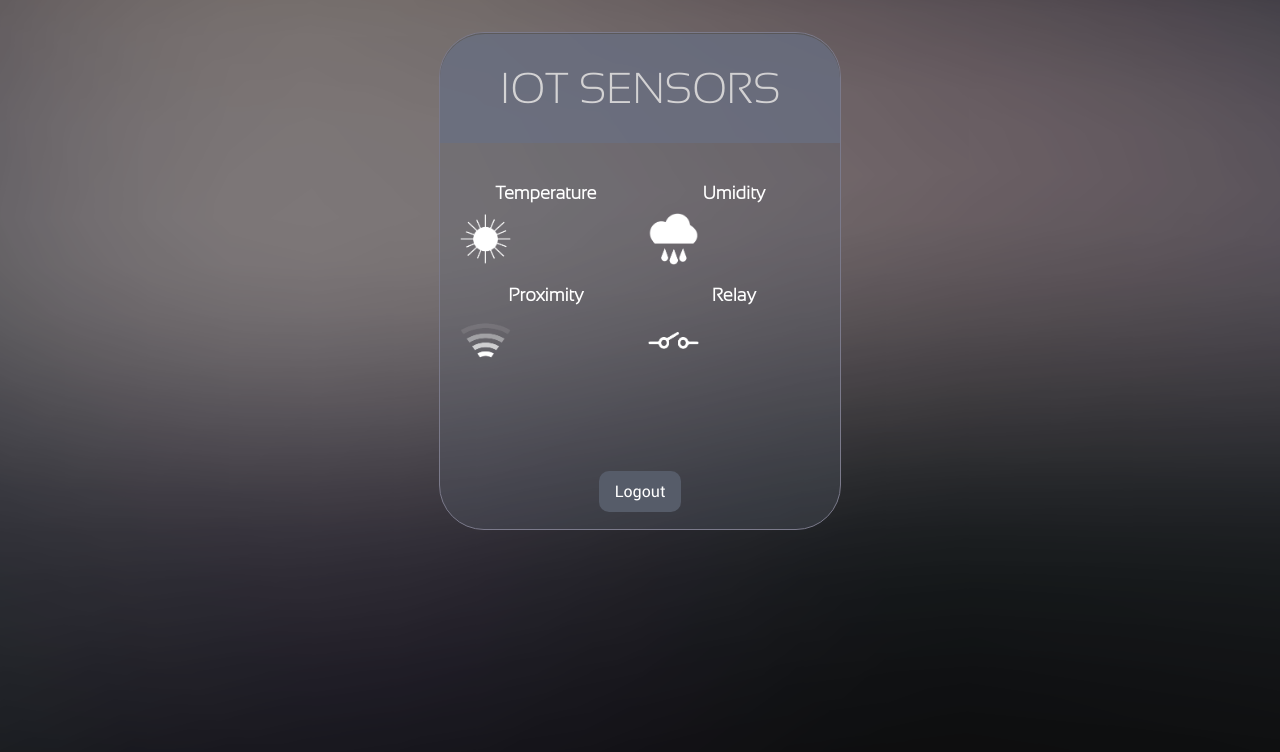
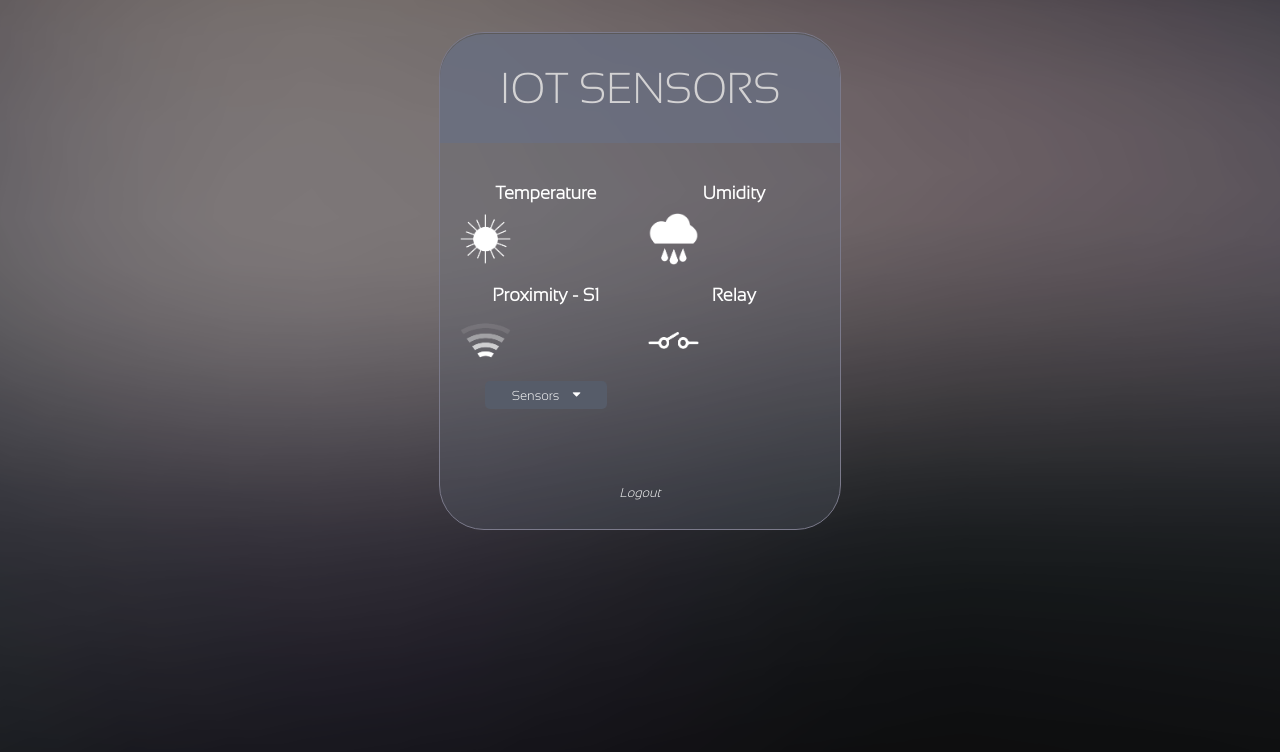
Before and after one commit to MariusParasca/cloud-project-iot-mapa, a Node server app: page /sensors in a window 1280 px wide. Shown: the top 752 px of the page. Run offline with Node 20, Linux system fonts and the light colour scheme; a user stored in the database is signed in; some libraries are stand-ins or nearby versions.

Commit message:
added dropdown menu for Proximity sensors

```diff
--- a/public/javascripts/sensors.js
+++ b/public/javascripts/sensors.js
@@ -1,4 +1,16 @@
 function onclick_logout() {
-    console.log("am dat click pe logot");
+    console.log("am dat click pe logout");
     window.location.replace("/logout");
 }
+
+function onclick_sensor1() {
+    document.getElementById("p-sensor-name").innerHTML = "Proximity - S1"
+}
+
+function onclick_sensor2() {
+    document.getElementById("p-sensor-name").innerHTML = "Proximity - S2"
+}
+
+function onclick_senzor3() {
+    document.getElementById("p-sensor-name").innerHTML = "Proximity - S3"
+}
--- a/public/stylesheets/style.css
+++ b/public/stylesheets/style.css
@@ -144,7 +144,7 @@ html {
   grid-template-columns: repeat(2, 1fr);
 }
 
-.sensor-name {
+.sensor-name, #p-sensor-name {
   color: white;
   font-family: 'SansationLight';
   font-weight: bold;
@@ -178,13 +178,83 @@ img {
   margin-bottom: 1.75em;
 }
 
+.log-out {
+  position: absolute;
+  width: 100%;
+  text-align: center;
+  bottom: 0;
+  margin-bottom: 1.75em;
+}
+
 .log-out a {
+  text-decoration: none;
+  color: white;
+  font-family: 'SansationLight';
+  font-size: 0.8em;
+  font-style: italic;
   cursor: pointer;
-  border-radius: 10px;
-  background-color: #565c69;
-  padding: 0.7em 1em 0.7em 1em;
 }
 
 .log-out a:hover {
+  text-decoration: underline;
+}
+
+/* Dropdown menu for Proximity sensor */
+.dropdown {
+  position: relative;
+  display: inline-block;
+  width: 100%;
+  text-align: center;
+  margin-top: 0.7em;
+}
+
+.dropbtn {
+  display: inline-flex;
+  background-color: #565c69;
+  color: white;
+  padding: 0.5em 2em 0.5em 2em;
+  border: none;
+  border-radius: 5px;
+  cursor: pointer;
+}
+
+.dropbtn-txt {
+  font-family: 'SansationLight';
+  font-size: small;
+}
+
+.dropbtn-img {
+  margin-left: 1em;
+}
+
+.dropdown-content {
+  position: absolute;
+  display: none;
+  left: 50%;
+  right: auto;
+  transform: translate(-50%, 0);
+  background-color:  #565c69;
+  border-radius: 5px;
+}
+
+.dropdown-content a {
+  text-decoration: none;
+  display: block;
+  color: white;
+  font-family: 'SansationLight';
+  font-size: small;
+  padding: 0.5em 2em 0.5em 2em;
+  cursor: pointer;
+}
+
+.dropdown-content a:hover {
   background-color: #474c58;
 }
+
+.dropdown:hover .dropbtn {
+  background-color: #474c58;
+}
+
+.dropdown:hover .dropdown-content {
+  display: block;
+}
--- a/views/sensors.pug
+++ b/views/sensors.pug
@@ -17,9 +17,18 @@ html(lang='en')
           .sensor-img-box
             img(src="/images/umidity.png", alt="Umidity")
         .sensor3
-          .sensor-name Proximity
+          #p-sensor-name Proximity - S1
           .sensor-img-box
             img(src="images/proximity.png", alt="Proximity")
+          .sensor-info
+          .dropdown
+            button(type="button").dropbtn
+              .dropbtn-txt Sensors
+              i(class="fa fa-caret-down").dropbtn-img
+            .dropdown-content
+              a(onclick=`onclick_sensor1()`) Sensor1
+              a(onclick=`onclick_sensor2()`) Sensor2
+              a(onclick=`onclick_senzor3()`) Sensor3
         .sensor4
           .sensor-name Relay
           .sensor-img-box
```
